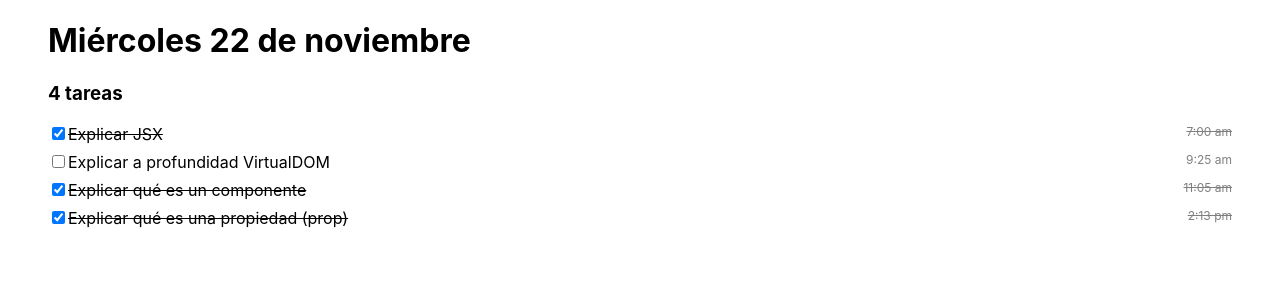
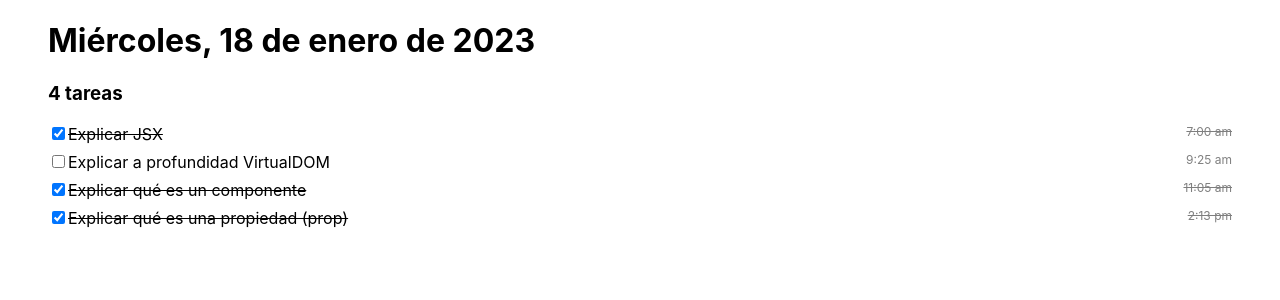
Before and after one commit to GuichoMX/ReactProyect, a React (Create React App) app: page / in a window 1280 px wide. Shown: the top 300 px of the page. Built offline with nearby package versions, Linux system fonts and the light colour scheme.

Commit message:
Fecha dinámica del día de ejecución

```diff
--- a/src/componentes/Encabezado.jsx
+++ b/src/componentes/Encabezado.jsx
@@ -1,12 +1,15 @@
 import Titulo from "./Titulo";
 
 function Encabezado(props) {
-    return (
-        <>
-          <Titulo mensaje="Miércoles 22 de noviembre" />
-          <Titulo subtitulo mensaje={`${props.tareas.length} tareas`} />
-        </>
-    )
+  let fecha = new Intl.DateTimeFormat('es-MX', { dateStyle: 'full', timeZone: 'America/Mexico_City' }).format(new Date());
+  fecha = fecha.charAt(0).toUpperCase() + fecha.slice(1);
+
+  return (
+    <>
+      <Titulo mensaje={fecha} />
+      <Titulo subtitulo mensaje={`${props.tareas.length} tareas`} />
+    </>
+  )
 }
 
 export default Encabezado;
```
